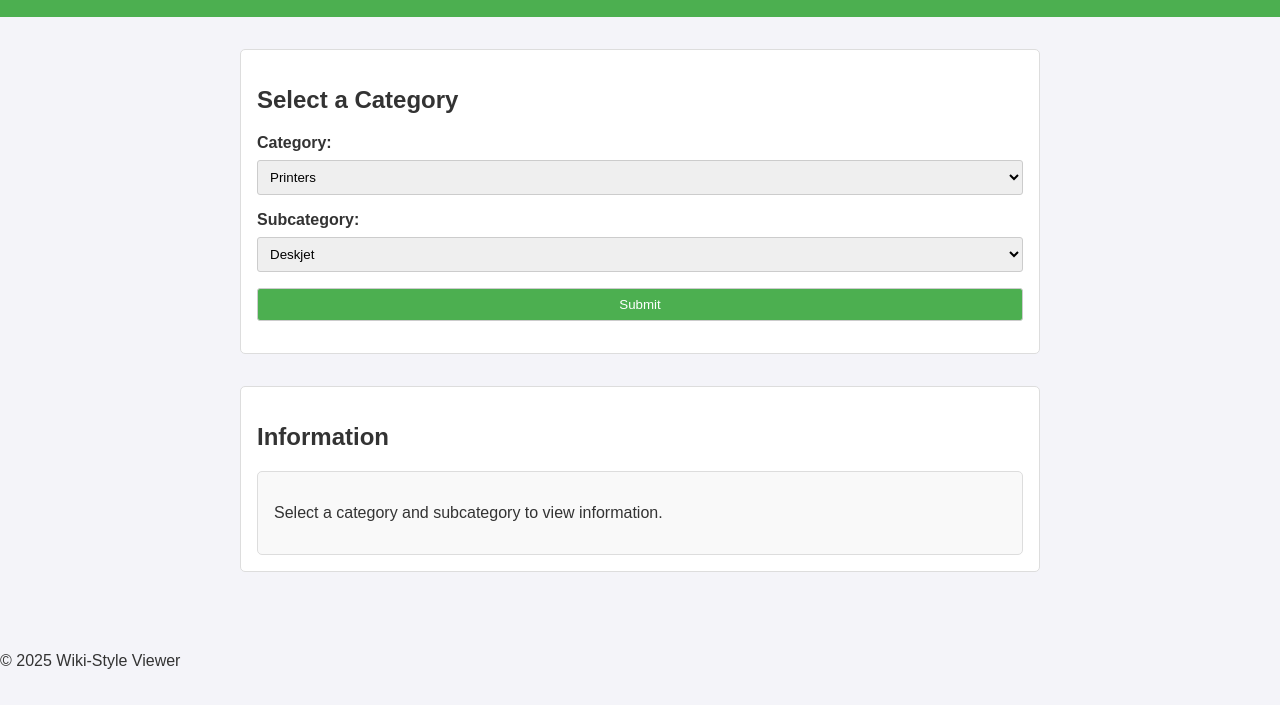
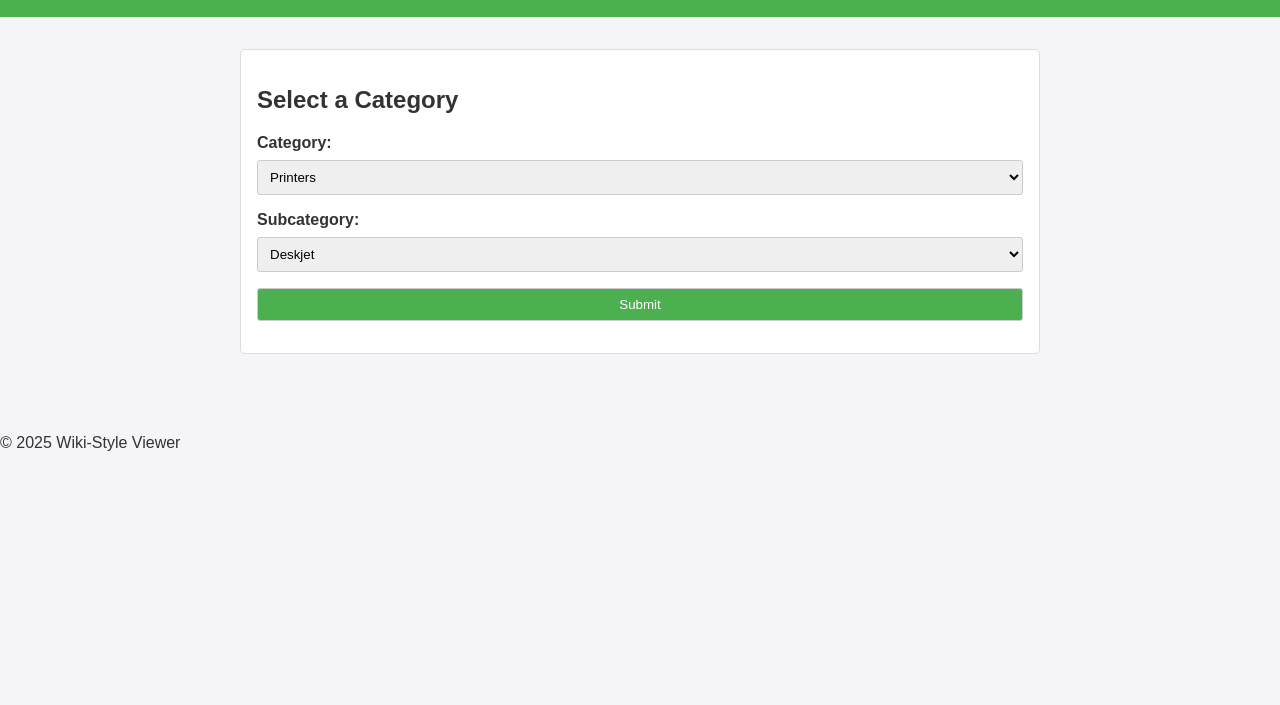
Before and after one commit to JasonAdder/broskis, a plain HTML site: page index.html in a window 1280 px wide. Shown: the part 95-800 px from the top of the page. Drawn offline with Linux system fonts and the light colour scheme.

Commit message:
Update index.html

```diff
--- a/index.html
+++ b/index.html
@@ -14,7 +14,7 @@
     <main>
         <section id="navigation">
             <h2>Select a Category</h2>
-            <form id="selection-form">
+            <form id="selection-form" action="subcategory.html">
                 <label for="category">Category:</label>
                 <select id="category" name="category">
                     <option value="printers">Printers</option>
@@ -30,13 +30,6 @@
                 <button type="submit">Submit</button>
             </form>
         </section>
-
-        <section id="info-display">
-            <h2>Information</h2>
-            <div id="info-content">
-                <p>Select a category and subcategory to view information.</p>
-            </div>
-        </section>
     </main>
 
     <footer>
```
